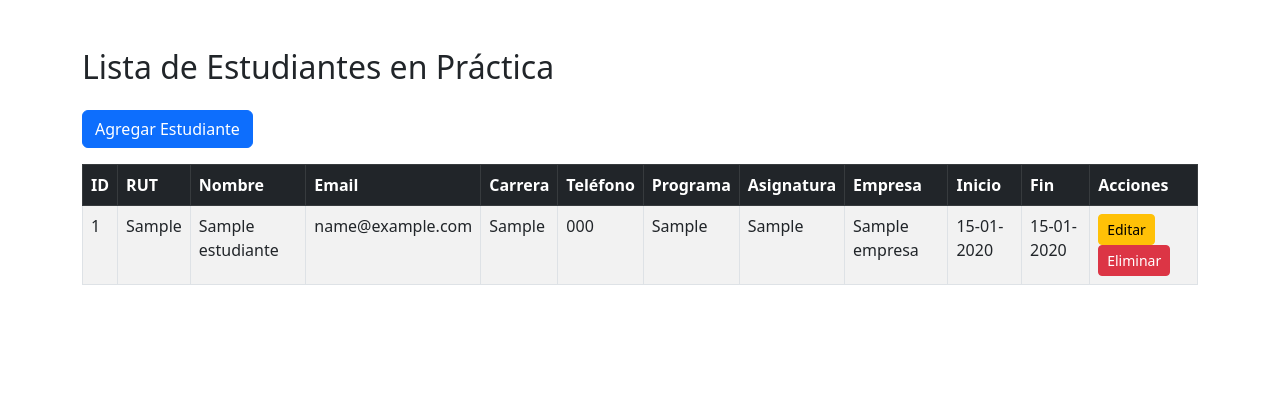
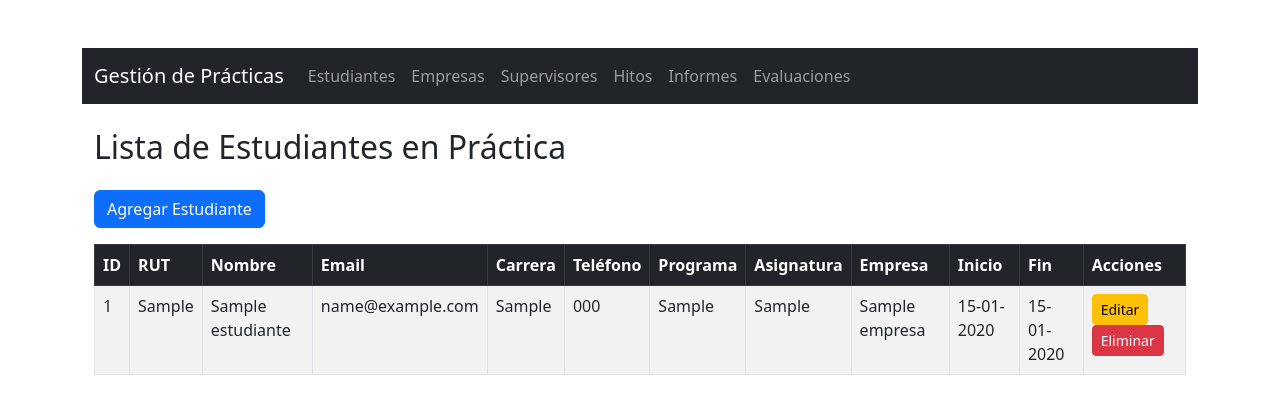
Before and after one commit to OscarZuniga7/gestion-practicas, a PHP site: page /estudiantes/listar.php in a window 1280 px wide. Shown: the top 414 px of the page. Run offline with PHP 8.4, Linux system fonts and the light colour scheme; tables that the repository leaves empty or names only in its code hold one stand-in row (values such as "Sample post").

Commit message:
Integración de header.php y footer.php en estudiantes/listar.php con navegación Bootstrap

```diff
--- a/estudiantes/listar.php
+++ b/estudiantes/listar.php
@@ -1,4 +1,7 @@
-<?php include('../includes/db.php'); ?>
+<?php
+include('../includes/header.php');
+include('../includes/db.php');
+?>
 <!DOCTYPE html>
 <html>
 <head>
@@ -57,6 +60,6 @@
         <?php endwhile; ?>
     </tbody>
 </table>
-
+<?php include('../includes/footer.php'); ?>
 </body>
 </html>
--- /dev/null
+++ b/includes/footer.php
@@ -0,0 +1,5 @@
+</div> <!-- cierra container -->
+<!-- Bootstrap JS -->
+<script src="https://cdn.jsdelivr.net/npm/bootstrap@5.3.0/dist/js/bootstrap.bundle.min.js"></script>
+</body>
+</html>
--- /dev/null
+++ b/includes/header.php
@@ -0,0 +1,30 @@
+<!DOCTYPE html>
+<html lang="es">
+<head>
+    <meta charset="UTF-8">
+    <title>Gestión de Prácticas</title>
+    <meta name="viewport" content="width=device-width, initial-scale=1">
+    <!-- Bootstrap 5 CDN -->
+    <link href="https://cdn.jsdelivr.net/npm/bootstrap@5.3.0/dist/css/bootstrap.min.css" rel="stylesheet">
+</head>
+<body>
+<nav class="navbar navbar-expand-lg navbar-dark bg-dark mb-4">
+  <div class="container-fluid">
+    <a class="navbar-brand" href="/gestion-practicas/index.php">Gestión de Prácticas</a>
+    <button class="navbar-toggler" type="button" data-bs-toggle="collapse" data-bs-target="#navbarNav">
+      <span class="navbar-toggler-icon"></span>
+    </button>
+
+    <div class="collapse navbar-collapse" id="navbarNav">
+      <ul class="navbar-nav">
+        <li class="nav-item"><a class="nav-link" href="/gestion-practicas/estudiantes/listar.php">Estudiantes</a></li>
+        <li class="nav-item"><a class="nav-link" href="/gestion-practicas/empresas/listar.php">Empresas</a></li>
+        <li class="nav-item"><a class="nav-link" href="/gestion-practicas/supervisores/listar.php">Supervisores</a></li>
+        <li class="nav-item"><a class="nav-link" href="/gestion-practicas/hitos/listar.php">Hitos</a></li>
+        <li class="nav-item"><a class="nav-link" href="/gestion-practicas/informes/listar.php">Informes</a></li>
+        <li class="nav-item"><a class="nav-link" href="/gestion-practicas/evaluaciones/listar.php">Evaluaciones</a></li>
+      </ul>
+    </div>
+  </div>
+</nav>
+<div class="container">
```
